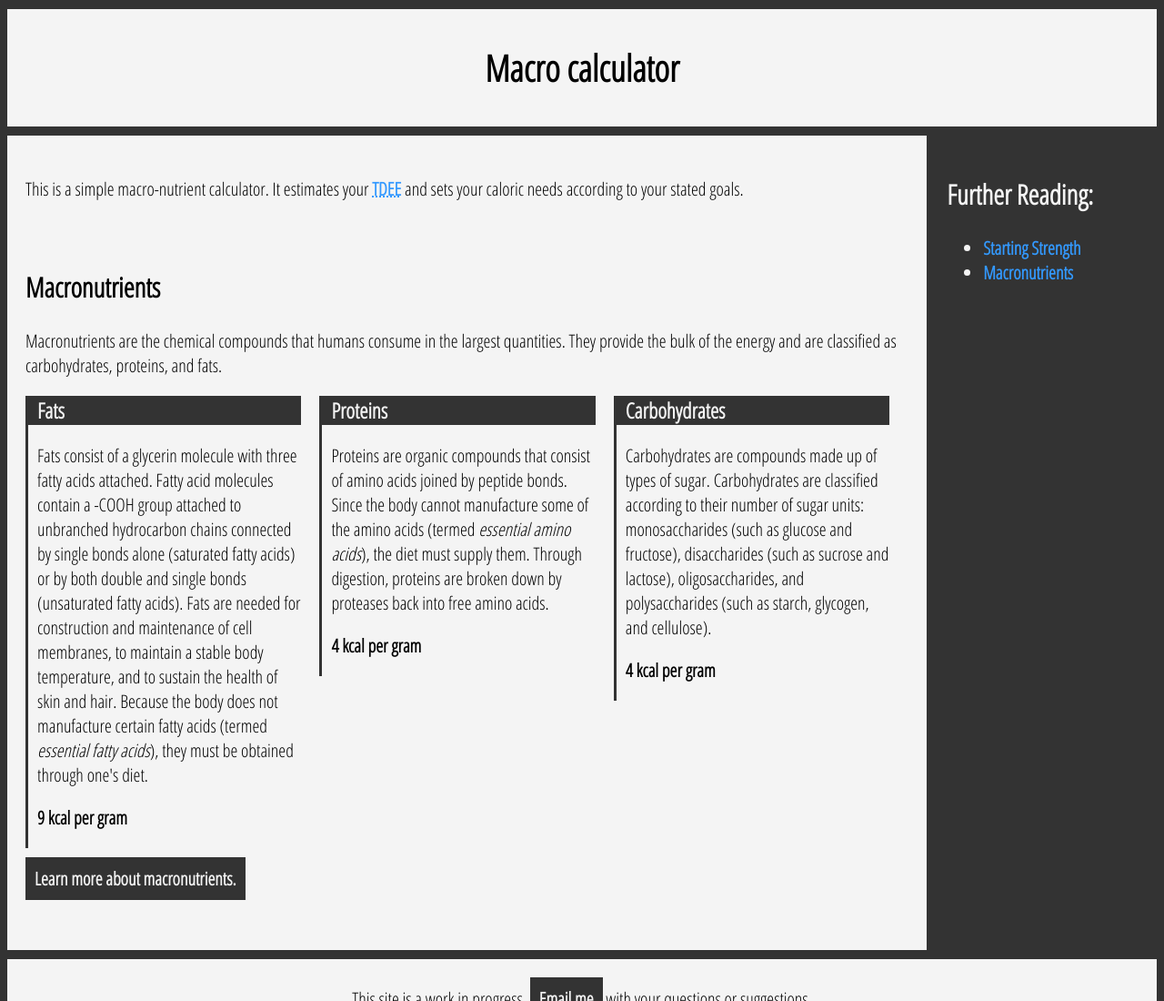
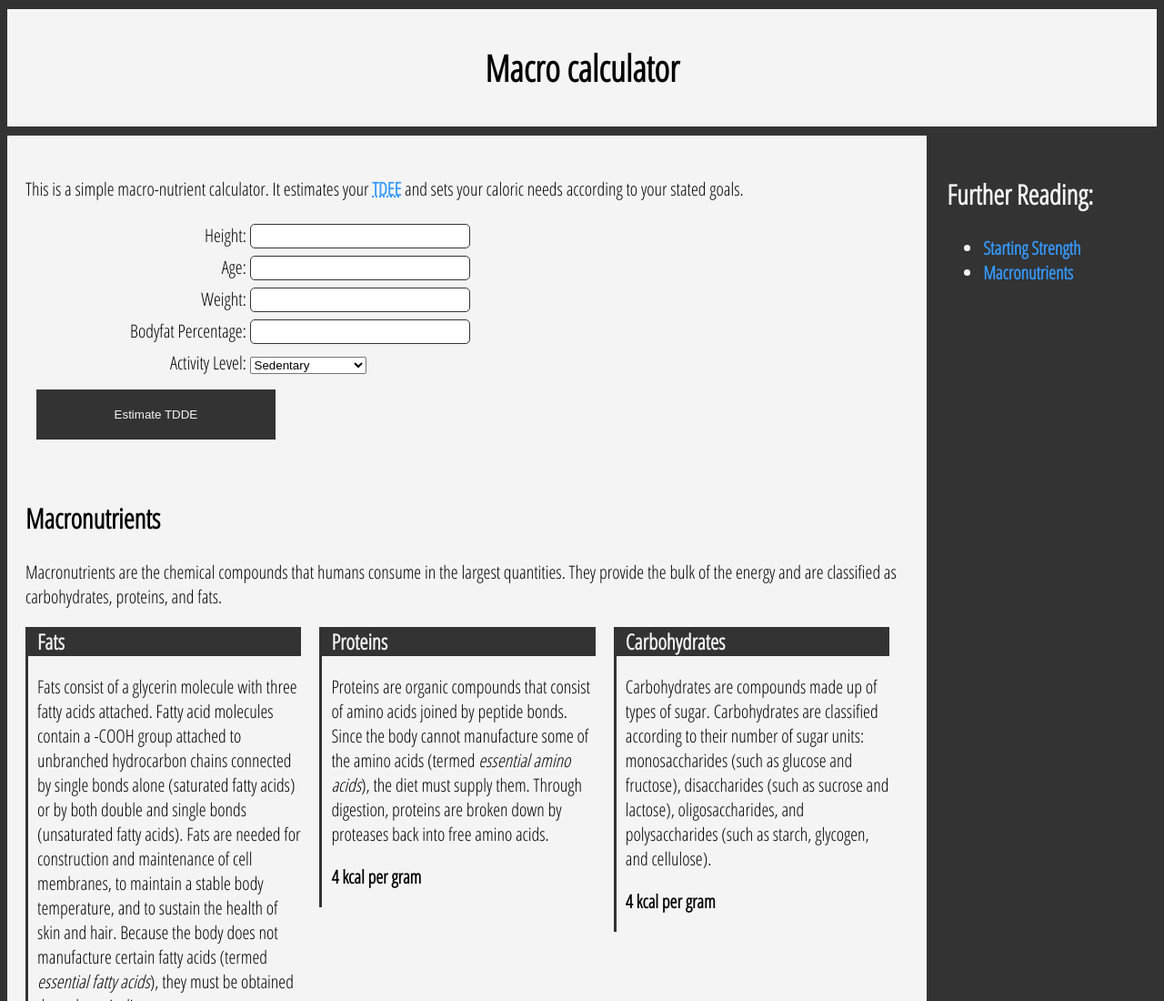
Before and after one commit to NSteinhoff/macro-calculator, a plain HTML site: page index.html in a window 1280 px wide. Shown: the top 1100 px of the page at 91% size. Drawn offline with Linux system fonts and the light colour scheme.

Commit message:
Add simple form

```diff
--- a/index.html
+++ b/index.html
@@ -33,6 +33,36 @@
                         and sets your caloric needs according to your stated goals.
                     </p>
                 </article>
+                <form>
+                    <div>
+                        <label for="height">Height:</label>
+                        <input id="height" type="number" name="user_height">
+                    </div>
+                    <div>
+                        <label for="age">Age:</label>
+                        <input id="age" type="number" name="user_age">
+                    </div>
+                    <div>
+                        <label for="weight">Weight:</label>
+                        <input id="weight" type="number" name="user_weight">
+                    </div>
+                    <div>
+                        <label for="bodyfat">Bodyfat Percentage:</label>
+                        <input id="bodyfat" type="number" name="user_bodyfat">
+                    </div>
+                    <div>
+                        <label for="activity-level">Activity Level:</label>
+                        <select id="activity-level" name="user_activity">
+                            <option value="sedentary">Sedentary</option>
+                            <option value="light">Lightly Active</option>
+                            <option value="moderate">Moderately Active</option>
+                            <option value="heavy">Very Active</option>
+                        </select>
+                    </div>
+                    <div class="button button--submit">
+                        <button type="button">Estimate TDDE</button>
+                    </div>
+                </form>
             </section>
 
             <section>
--- a/style.css
+++ b/style.css
@@ -55,19 +55,51 @@ section {
     padding-bottom: 25px;
 }
 
+form {
+    margin: 0 auto;
+}
+
+label {
+    display: inline-block;
+    width: 25%;
+    margin: .2em auto;
+    text-align: right;
+    box-sizing: border-box;
+}
+
+input, textarea {
+    font: 1em sans-serif;
+    width: 25%;
+    box-sizing: border-box;
+    border: 1px solid #333;
+    border-radius: .25em;
+}
+
+input:focus, textarea:focus {
+    border-width: 2px;
+}
+
 /* Clear floating */
 .clr {
     clear: both;
 }
 
 /* Basic button style */
-.button {
+button, .button {
+    border: none;
     padding: 10px;
     background-color: #333;
     color: #f4f4f4;
 }
-.button:hover {
+button:hover, .button:hover {
     background-color: #cc0000;
+    color: #f4f4f4;
+}
+
+.button--submit {
+    text-align:center;
+    width: 25%;
+    margin: .6em;
 }
 
 /* 3 Column floating boxes */
```
